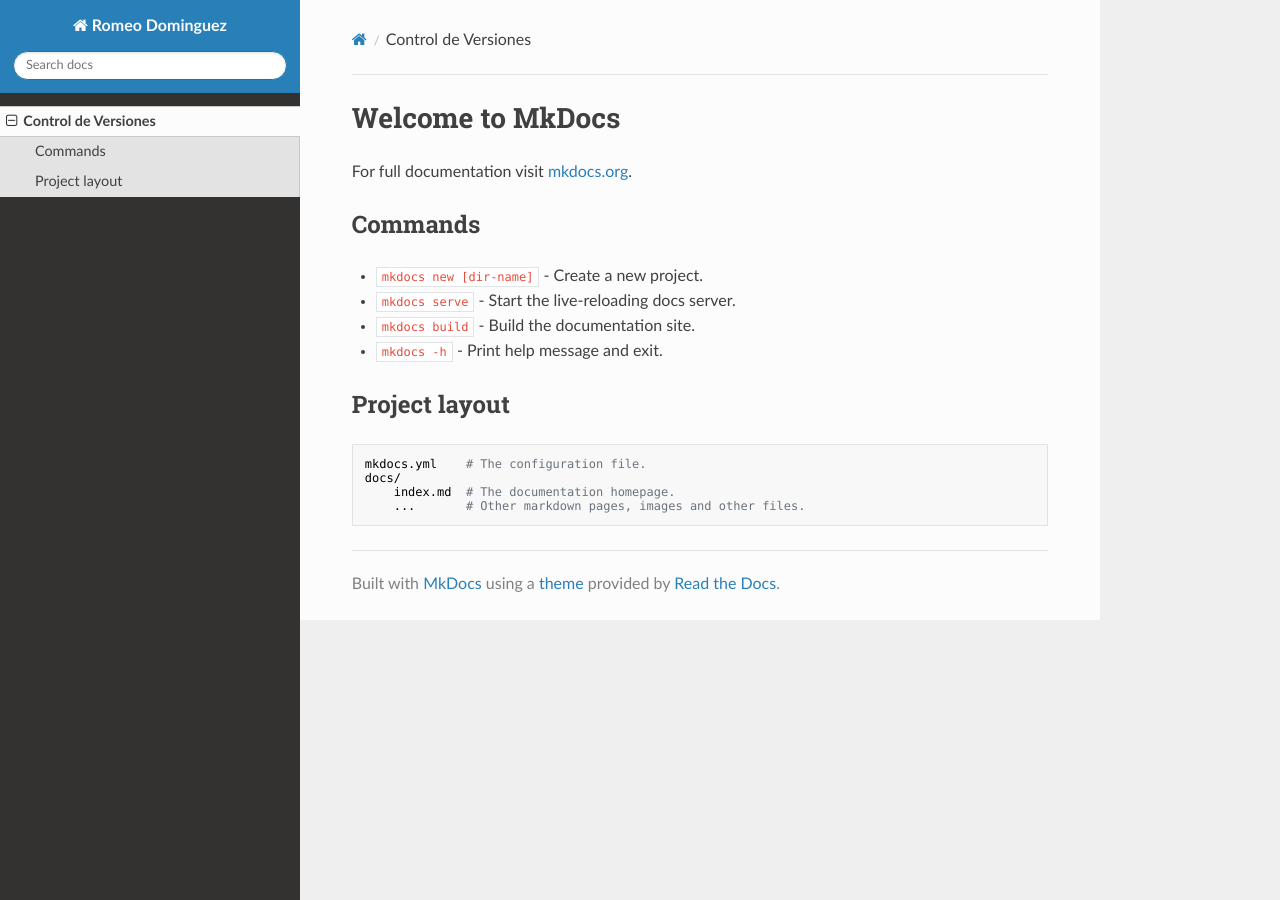
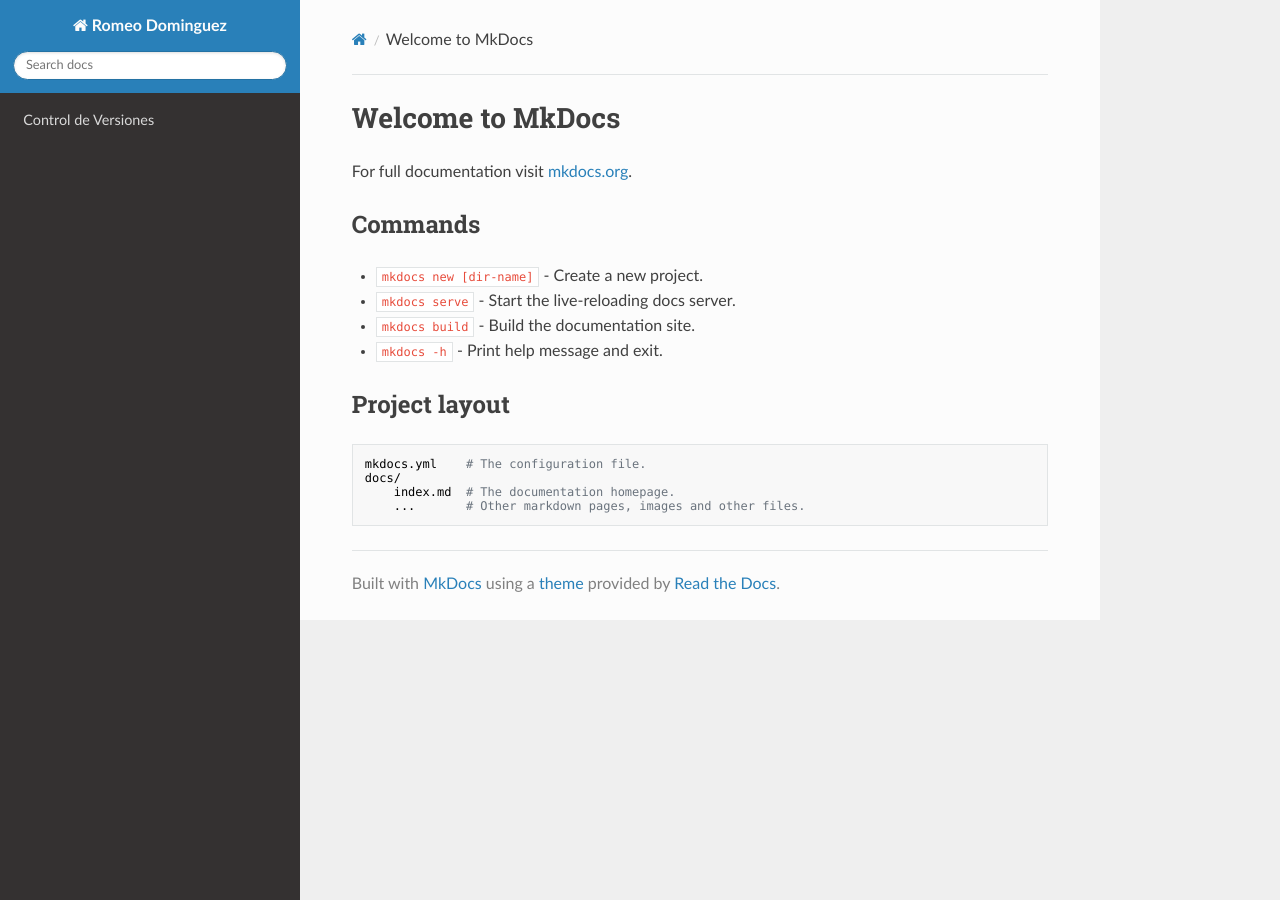
Before and after one commit to RomeoDb17/Web, an MkDocs documentation site: the page built from docs/index.md, in a window 1280 px wide. Built offline with MkDocs 1.6.1, drawn with Linux system fonts in a browser that asks for light colours; nearby versions of some CDN libraries; part of the change alters nothing that is shown.

Commit message:
Update mkdocs.yml

```diff
--- a/mkdocs.yml
+++ b/mkdocs.yml
@@ -1,4 +1,4 @@
 site_name: Romeo Dominguez
 theme: readthedocs
 nav:
-  - Control de Versiones: index.md
+  - Control de Versiones: control_de_versiones.md
```
